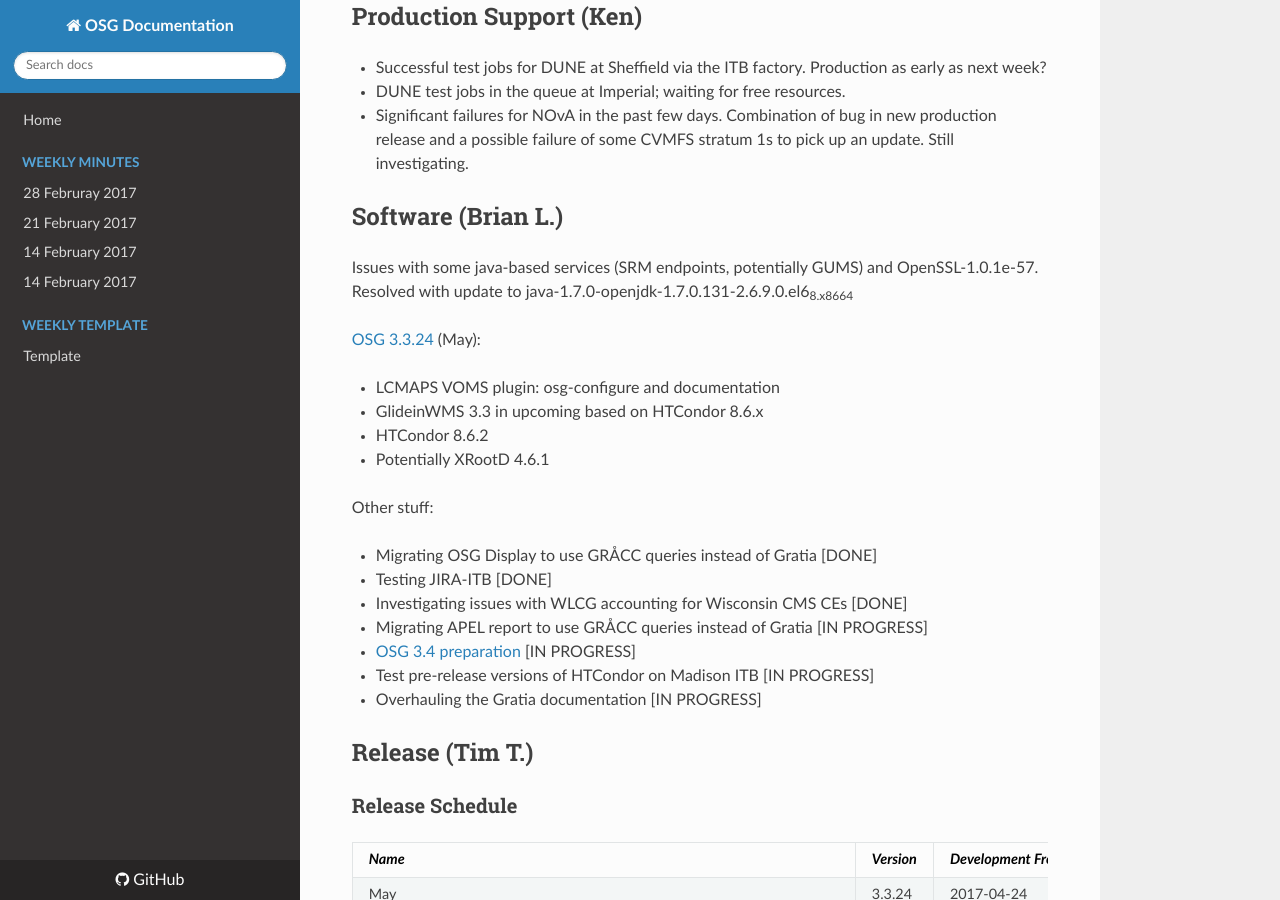
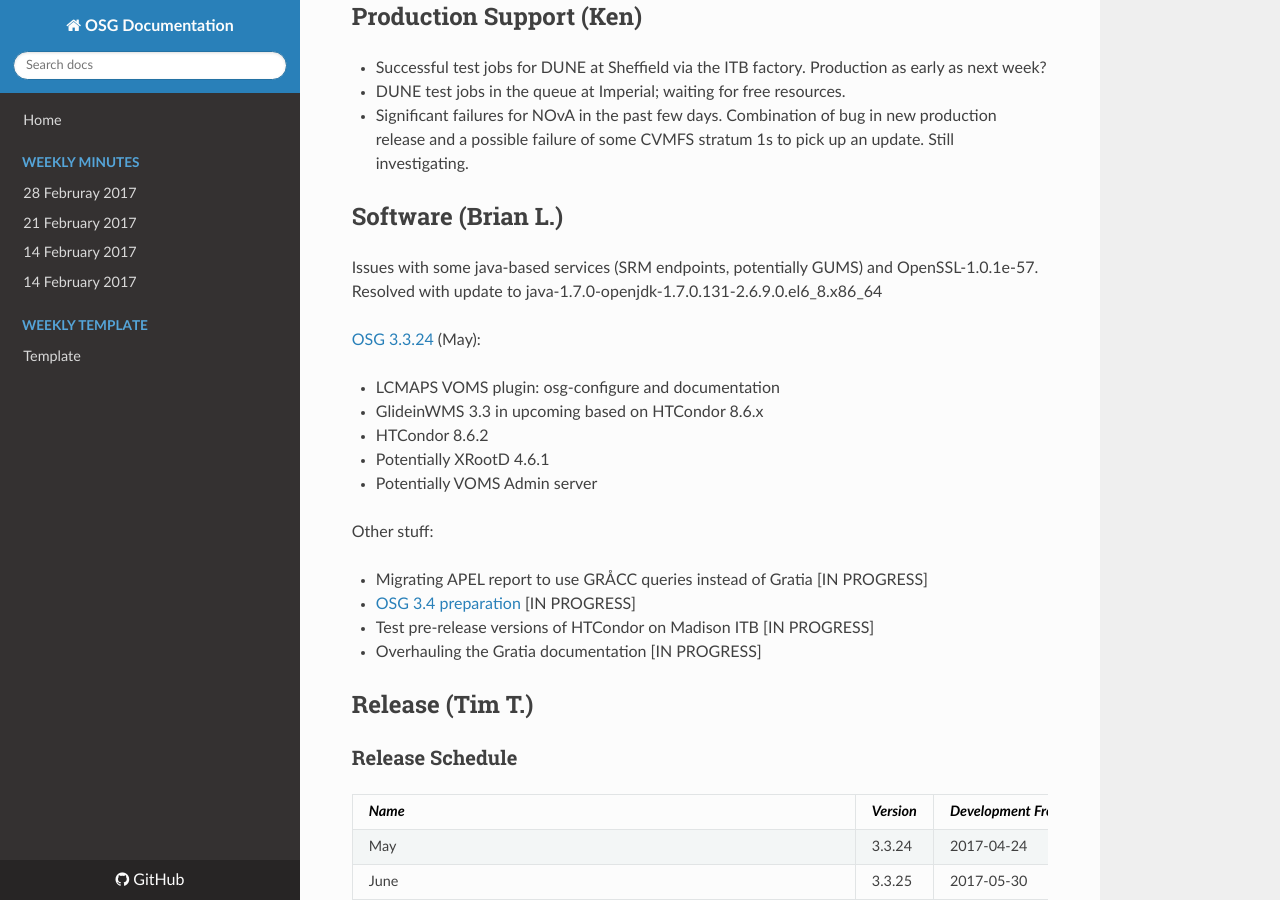
Before and after one commit to zsshah/production, an MkDocs documentation site: the page built from docs/WeeklyMinutes/18April2017.md, in a window 1280 px wide and 900 px high, scrolled down 2291 px. Built offline with MkDocs 1.6.1, drawn with Linux system fonts in a browser that asks for light colours; nearby versions of some CDN libraries; old or Windows-style settings are respelled for this version of MkDocs.

Commit message:
Software cleanup and formatting fixes

```diff
--- a/docs/WeeklyMinutes/18April2017.md
+++ b/docs/WeeklyMinutes/18April2017.md
@@ -62,7 +62,7 @@
 ## Software (Brian L.)
 
 
-Issues with some java-based services (SRM endpoints, potentially GUMS) and OpenSSL-1.0.1e-57. Resolved with update to java-1.7.0-openjdk-1.7.0.131-2.6.9.0.el6<sub>8.x86</sub><sub>64</sub>
+Issues with some java-based services (SRM endpoints, potentially GUMS) and OpenSSL-1.0.1e-57. Resolved with update to java-1.7.0-openjdk-1.7.0.131-2.6.9.0.el6_8.x86_64
 
 [OSG 3.3.24](https://jira.opensciencegrid.org/issues/?filter=16358) (May):
 
@@ -70,12 +70,10 @@
 -   GlideinWMS 3.3 in upcoming based on HTCondor 8.6.x
 -   HTCondor 8.6.2
 -   Potentially XRootD 4.6.1
+-   Potentially VOMS Admin server
 
 Other stuff:
 
--   Migrating OSG Display to use GR&Aring;CC queries instead of Gratia [DONE]
--   Testing JIRA-ITB [DONE]
--   Investigating issues with WLCG accounting for Wisconsin CMS CEs [DONE]
 -   Migrating APEL report to use GR&Aring;CC queries instead of Gratia [IN PROGRESS]
 -   [OSG 3.4 preparation](https://jira.opensciencegrid.org/browse/SOFTWARE-2329) [IN PROGRESS]
 -   Test pre-release versions of HTCondor on Madison ITB [IN PROGRESS]
```
